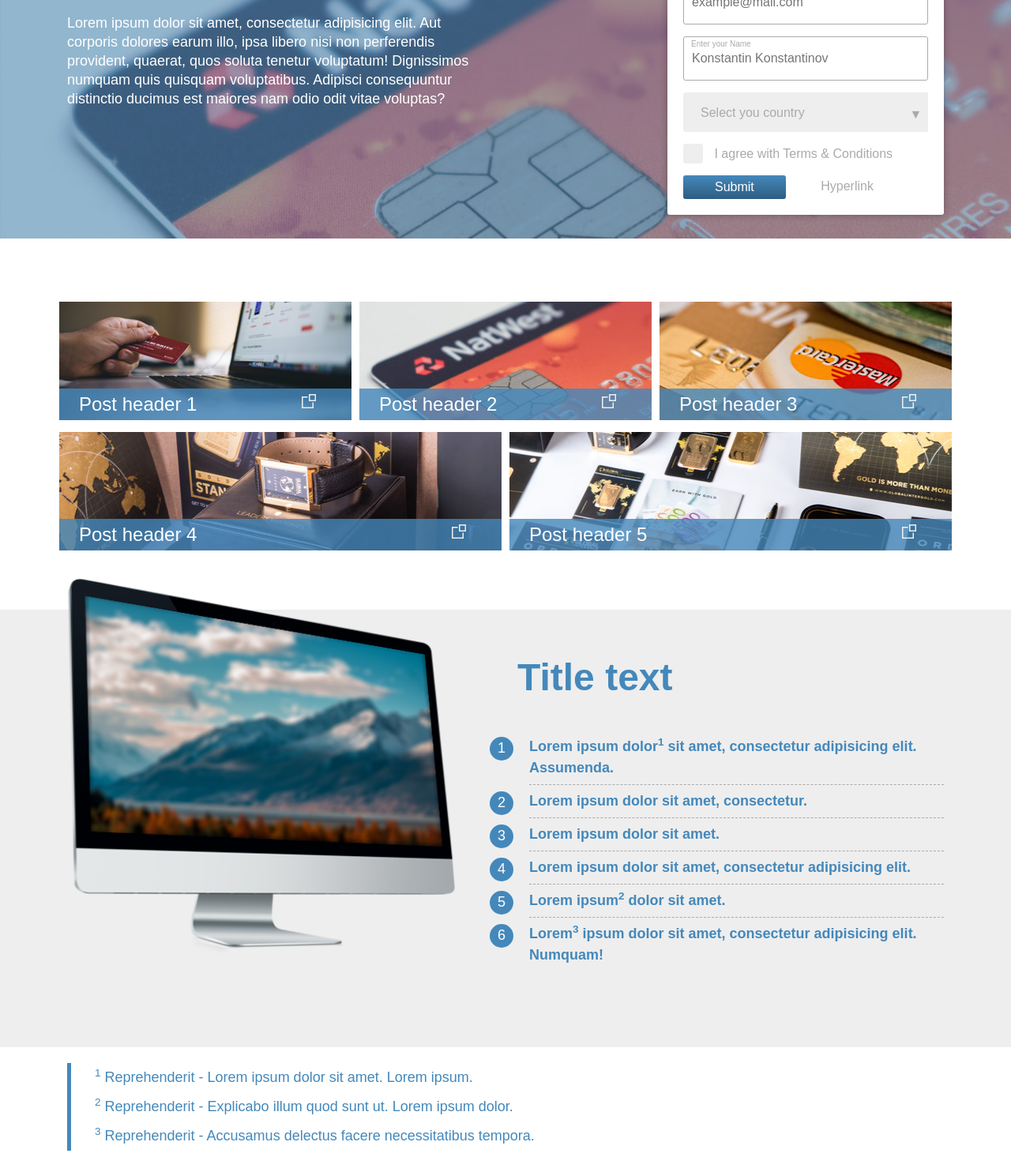
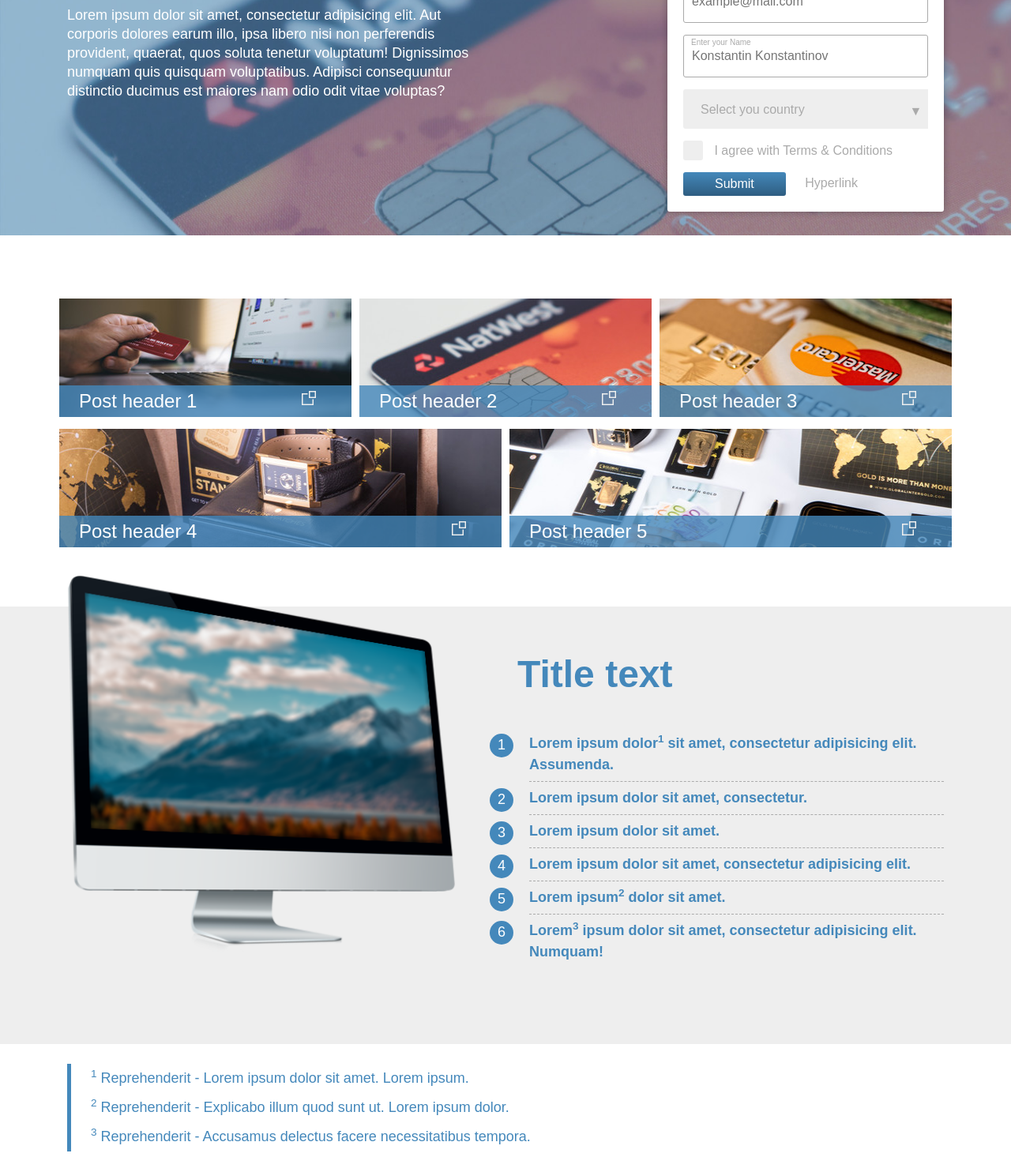
Before and after one commit to irnbru-dev/citibank, a plain HTML site: page index.html in a window 1280 px wide. Shown: the part 121-1605 px from the top of the page at 79% size. Drawn offline with nearby package versions, Linux system fonts and the light colour scheme; a script that the page names is missing.

Commit message:
check paddings

```diff
--- a/css/style.css
+++ b/css/style.css
@@ -18,7 +18,7 @@ ul {
     background-position: center center;
     background-size: 100% 100%;
     background-repeat: no-repeat;
-    padding-top: 30px;
+    padding-top: 20px;
     padding-bottom: 30px;
 }
 
@@ -43,6 +43,7 @@ ul {
     background-color: #fff;
     border-radius: 3px;
     box-shadow: 0 0 10px rgba(0, 0, 0, 0.3);
+    margin-top: 10px;
 }
 
 .form__inner input[type="email"],
@@ -59,7 +60,7 @@ ul {
     margin-bottom: 15px;
     border: 1px solid #aaaaaa;
     border-radius: 3px;
-    padding: 15px 10px;
+    padding: 14px 10px;
     outline: none;
 }
 
@@ -113,6 +114,11 @@ input[type=checkbox]:checked + label:before {
     -webkit-background-size: 10%;
     background-size: 80%;
     background-repeat: no-repeat;
+}
+
+.form__inner .hyperlink {
+    margin-left: 20px;
+    color: #aaaaaa;
 }
 
 .form__title {
@@ -289,6 +295,12 @@ input[type=checkbox]:checked + label:before {
     padding-bottom: 80px;
 }
 
+@media (max-width: 768px) {
+    .advantages {
+        padding-bottom: 0px;
+    }
+}
+
 .advantages__img {
     position: relative;
 }
@@ -380,13 +392,14 @@ input[type=checkbox]:checked + label:before {
 }
 
 .footnote {
-    padding-top: 20px;
+    padding-top: 25px;
+    padding-bottom: 10px;
 }
 
 .footnote ul {
     font-size: 18px;
     font-weight: 300;
-    padding-left: 30px;
+    padding-left: 25px;
     border-left: 5px solid #4488bb;
 }
 
--- a/index.html
+++ b/index.html
@@ -47,8 +47,8 @@
                         <input type="checkbox" id="checkbox">
                         <label for="checkbox"> I agree with Terms & Conditions
                         </label>
-                        <input type="submit" class="btn">
-                        <a href="#" class="btn-cancel">Hyperlink</a>
+                        <input type="submit" class="btn" value="Submit">
+                        <a href="#" class="hyperlink">Hyperlink</a>
                     </div>
                 </form>
             </div>
```
